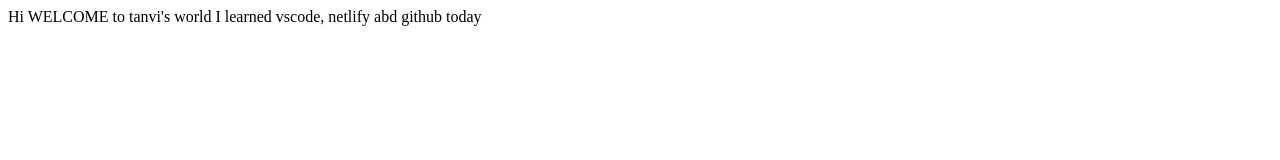
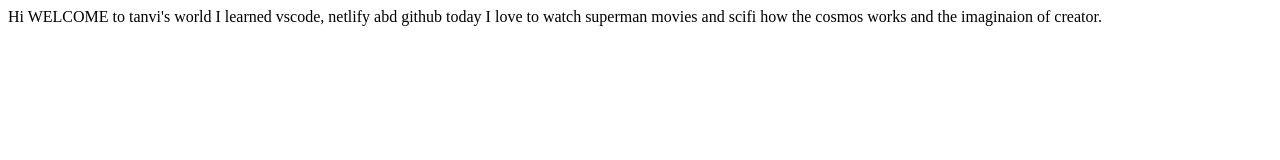
Before and after one commit to Tanvi-codes1/my-personal-details, a plain HTML site: page index.html in a window 1280 px wide. Drawn offline with Linux system fonts and the light colour scheme.

Commit message:
updated text

```diff
--- a/index.html
+++ b/index.html
@@ -10,5 +10,7 @@
     Hi WELCOME to tanvi's world
 
     I learned vscode, netlify abd github today
+
+    I love to watch superman movies and scifi how the cosmos works and the imaginaion of creator.
 </body>
 </html>
```
